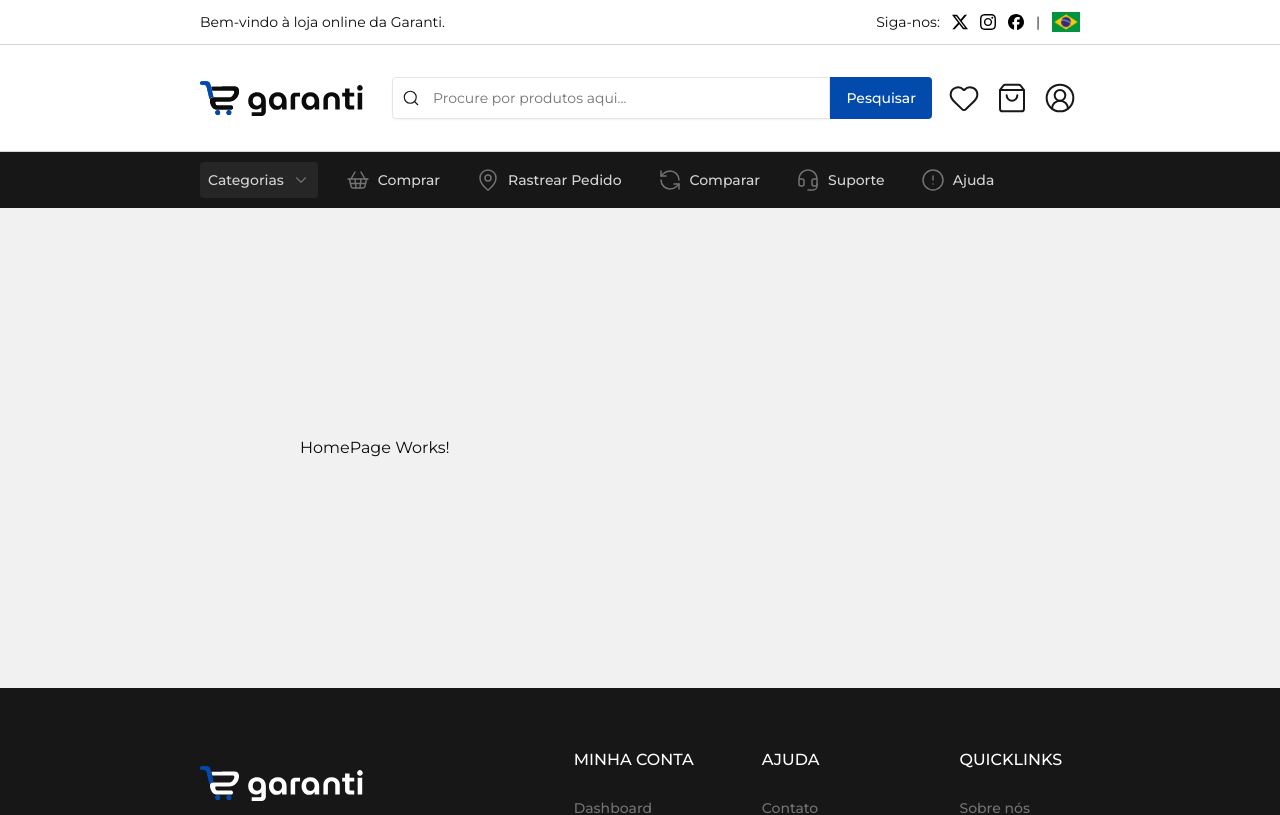
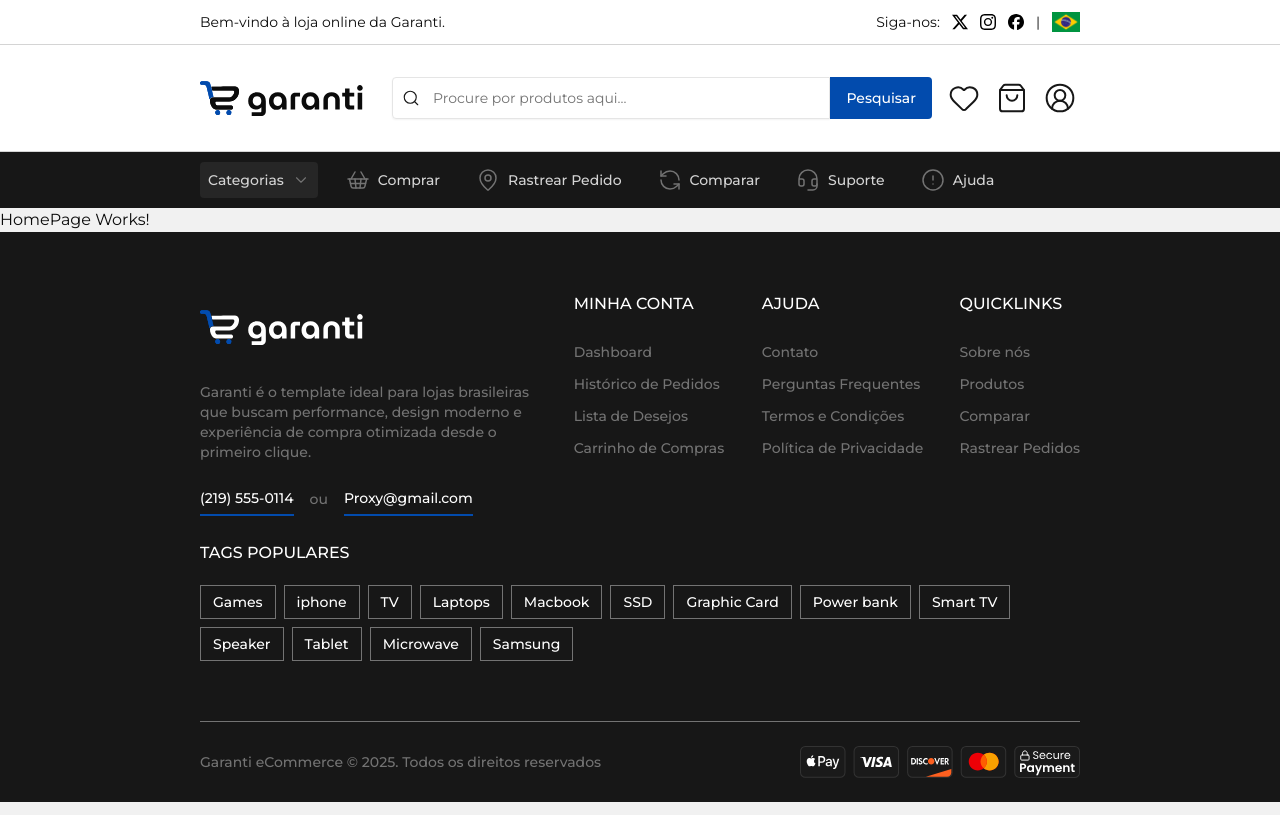
Before and after one commit to kauansl2006/garanti-ecommerce, a Next.js app: page / in a window 1280 px wide. Shown: the top 815 px of the page. Built offline with nearby package versions, Linux system fonts and the light colour scheme.

Commit message:
refactor: simplificar layout da homepage

```diff
--- a/src/app/layout.tsx
+++ b/src/app/layout.tsx
@@ -1,6 +1,8 @@
 import { Montserrat } from "next/font/google";
 import { Metadata } from "next";
 import "./globals.css";
+import Header from "@/components/header";
+import Footer from "@/components/footer";
 
 const montserrat = Montserrat({
     weight: ["300", "400", "500", "600", "700"],
@@ -22,7 +24,11 @@ export default function RootLayout({
     return (
         <html lang="pt">
             <body className={`${montserrat.className} antialiased`}>
-                {children}
+                <Header />
+                <main>
+                    {children}
+                </main>
+                <Footer />
             </body>
         </html>
     );
--- a/src/app/page.tsx
+++ b/src/app/page.tsx
@@ -1,14 +1,3 @@
-import Header from "@/components/header";
-import Footer from "@/components/footer";
-
 export default function Home() {
-    return (
-        <>
-            <Header />
-            <main className="w-screen h-[60vh] flex flex-col item-center justify-center px-[300px]">
-                <p>HomePage Works!</p>
-            </main>
-            <Footer />
-        </>
-    );
+    return <p>HomePage Works!</p>;
 }
```
